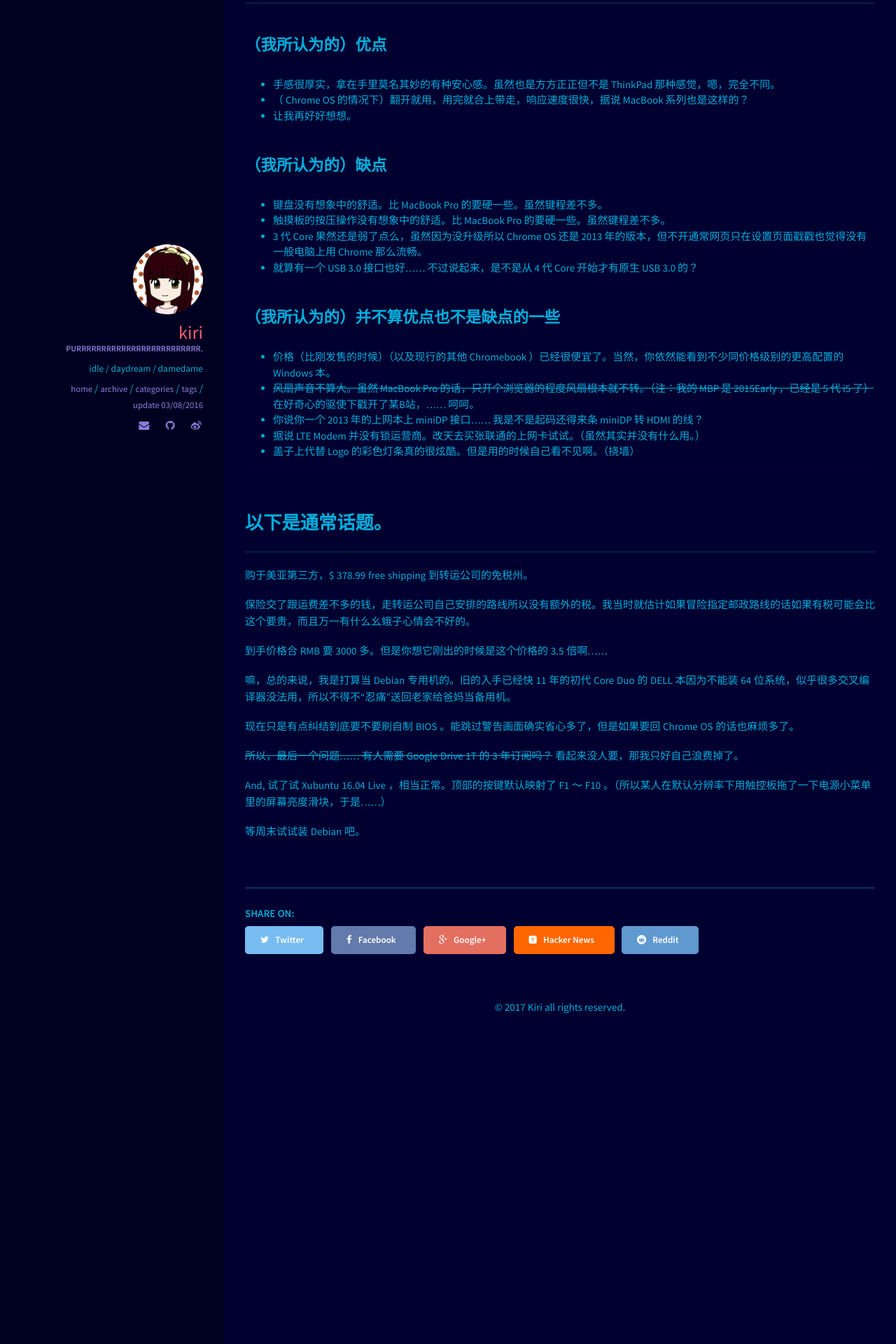
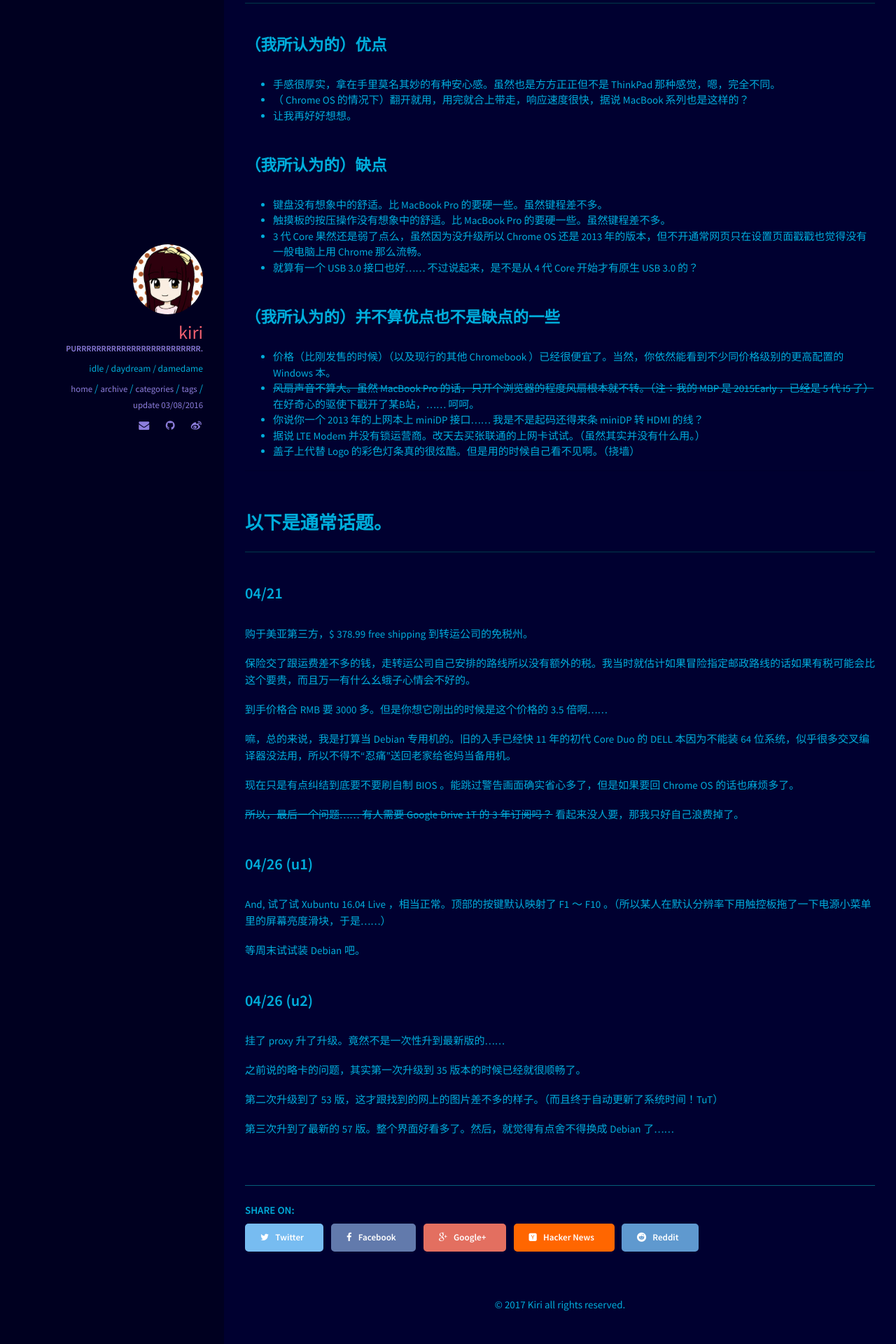
Before and after one commit to kiriro/kiriro.github.io, a Jekyll site: the page built from _posts/2017-04-21-chromebook-pixel.md, in a window 1280 px wide. Shown: the part 872-2792 px from the top of the page at 70% size. Built offline with Jekyll 4.4.1, drawn with Linux system fonts in a browser that asks for light colours.

Commit message:
blog: Chromebook Pixel

```diff
--- a/_posts/2017-04-21-chromebook-pixel.md
+++ b/_posts/2017-04-21-chromebook-pixel.md
@@ -45,6 +45,8 @@
 
 ## 以下是通常话题。
 
+### 04/21
+
 购于美亚第三方，$ 378.99 free shipping 到转运公司的免税州。
 
 保险交了跟运费差不多的钱，走转运公司自己安排的路线所以没有额外的税。我当时就估计如果冒险指定邮政路线的话如果有税可能会比这个要贵，而且万一有什么幺蛾子心情会不好的。
@@ -57,6 +59,18 @@
 
 ~~所以，最后一个问题…… 有人需要 Google Drive 1T 的 3 年订阅吗？~~ 看起来没人要，那我只好自己浪费掉了。
 
+### 04/26 (u1)
+
 And, 试了试 Xubuntu 16.04 Live ，相当正常。顶部的按键默认映射了 F1 ～ F10 。（所以某人在默认分辨率下用触控板拖了一下电源小菜单里的屏幕亮度滑块，于是……）
 
 等周末试试装 Debian 吧。
+
+### 04/26 (u2)
+
+挂了 proxy 升了升级。竟然不是一次性升到最新版的……
+
+之前说的略卡的问题，其实第一次升级到 35 版本的时候已经就很顺畅了。
+
+第二次升级到了 53 版，这才跟找到的网上的图片差不多的样子。（而且终于自动更新了系统时间！TuT）
+
+第三次升到了最新的 57 版。整个界面好看多了。然后，就觉得有点舍不得换成 Debian 了……
```
